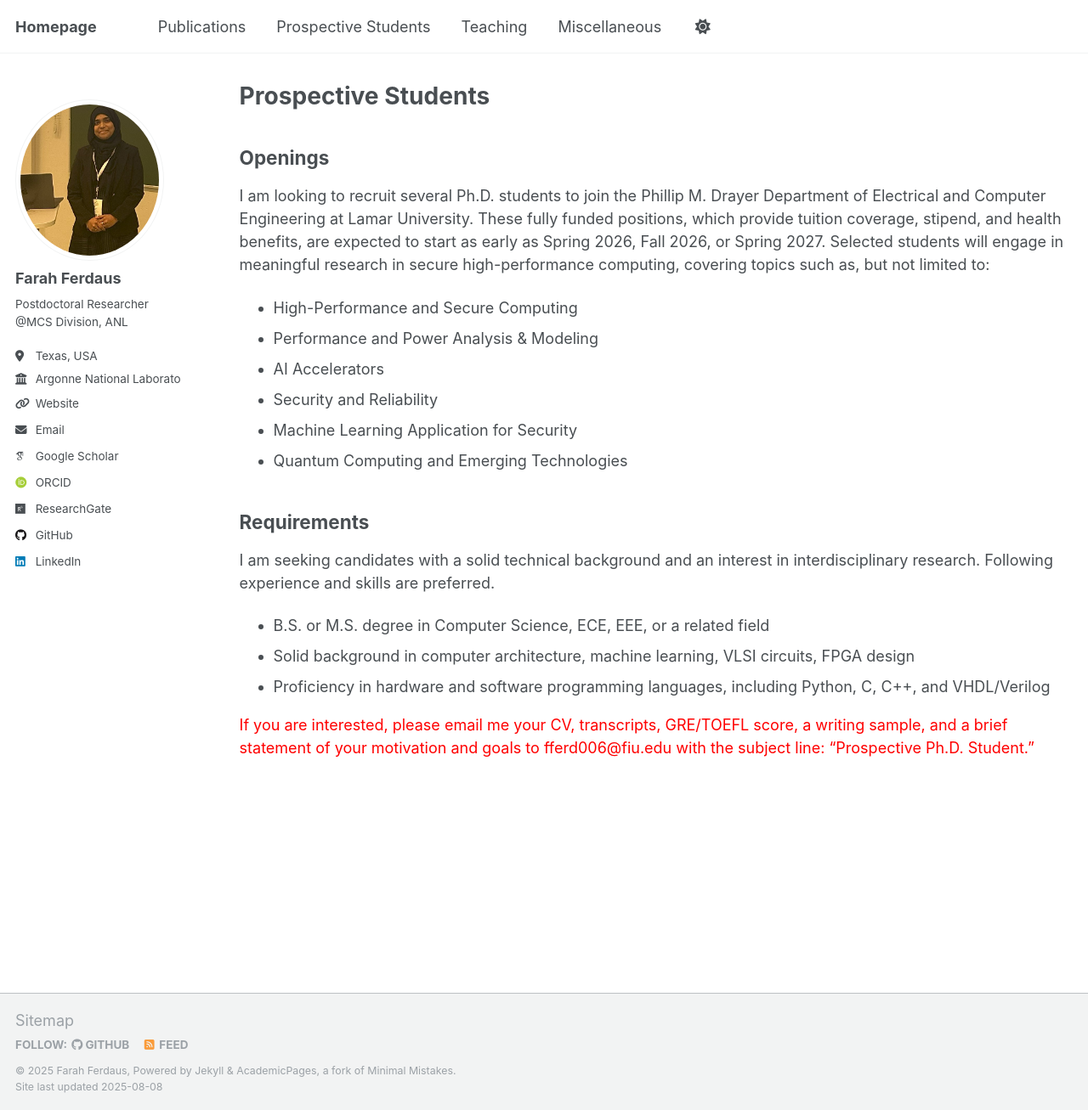
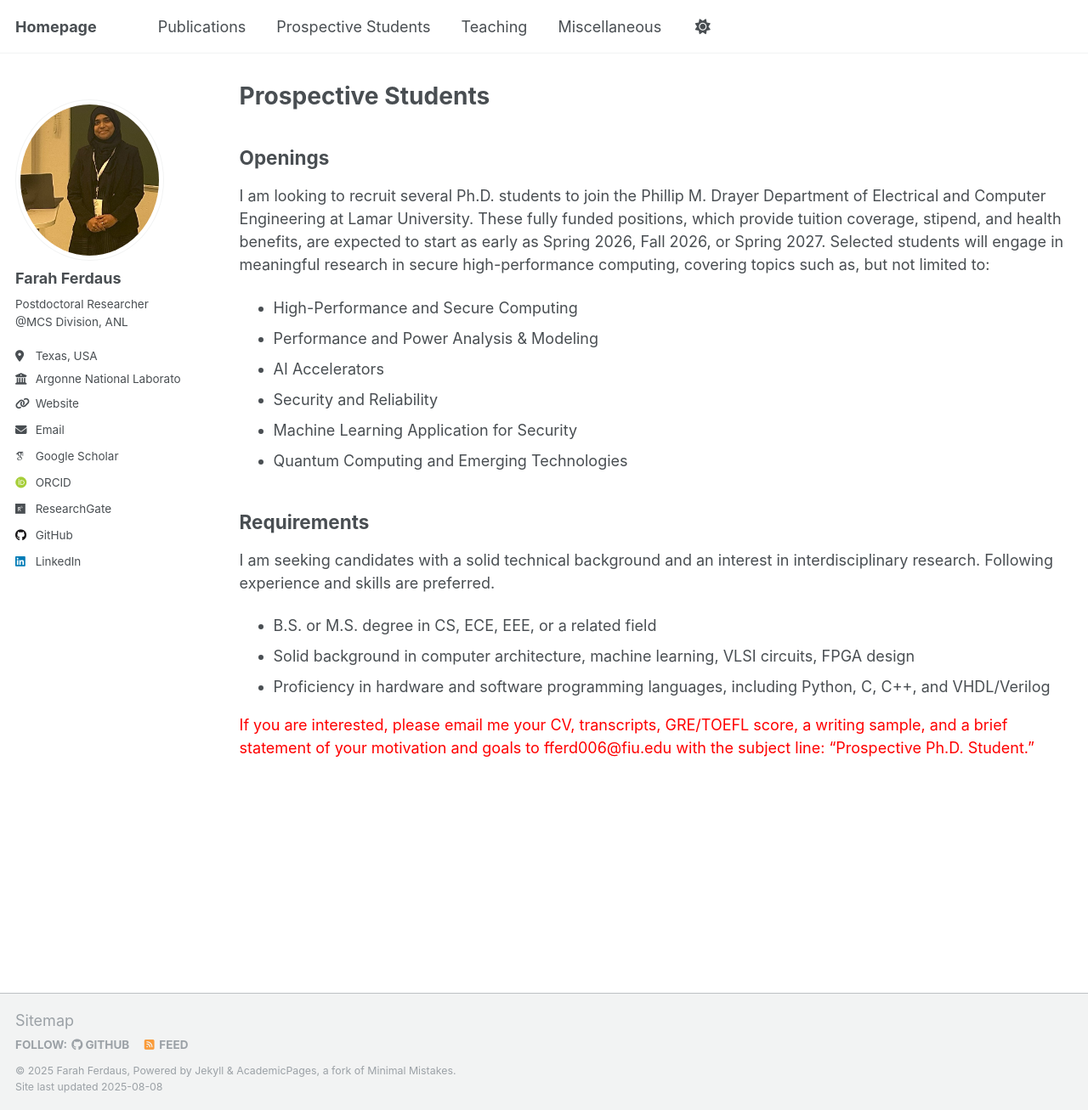
Before and after one commit to fferdaus/fferdaus.github.io, a Jekyll site: the page built from _pages/ProspectiveStudents.md, in a window 1280 px wide and 1307 px high. Shown: the whole window at 85% size. Built offline with Jekyll 4.4.1, drawn with Linux system fonts in a browser that asks for light colours; some web fonts are replaced.

Commit message:
Update ProspectiveStudents.md

```diff
--- a/_pages/ProspectiveStudents.md
+++ b/_pages/ProspectiveStudents.md
@@ -24,7 +24,7 @@ I am looking to recruit several Ph.D. students to join the Phillip M. Drayer Dep
 
 I am seeking candidates with a solid technical background and an interest in interdisciplinary research. Following experience and skills are preferred.
 
-- B.S. or M.S. degree in Computer Science, ECE, EEE, or a related field
+- B.S. or M.S. degree in CS, ECE, EEE, or a related field
 - Solid background in computer architecture, machine learning, VLSI circuits, FPGA design
 - Proficiency in hardware and software programming languages, including Python, C, C++, and VHDL/Verilog
 
```
